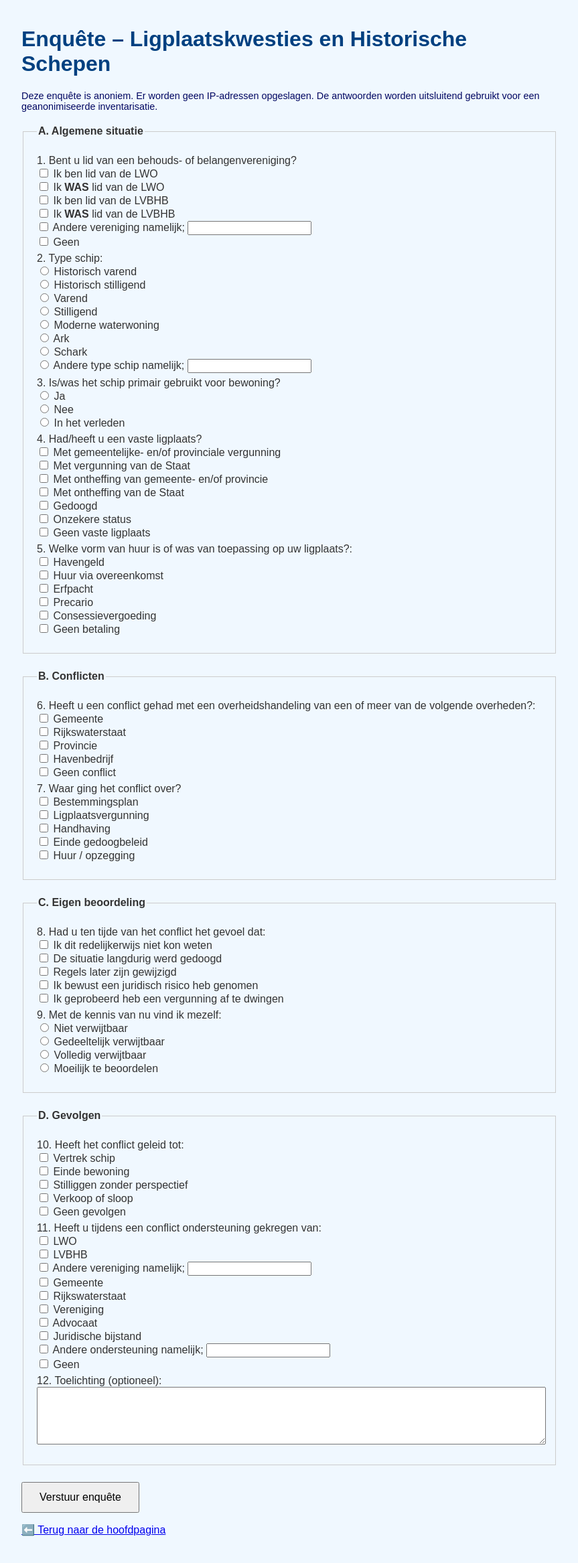
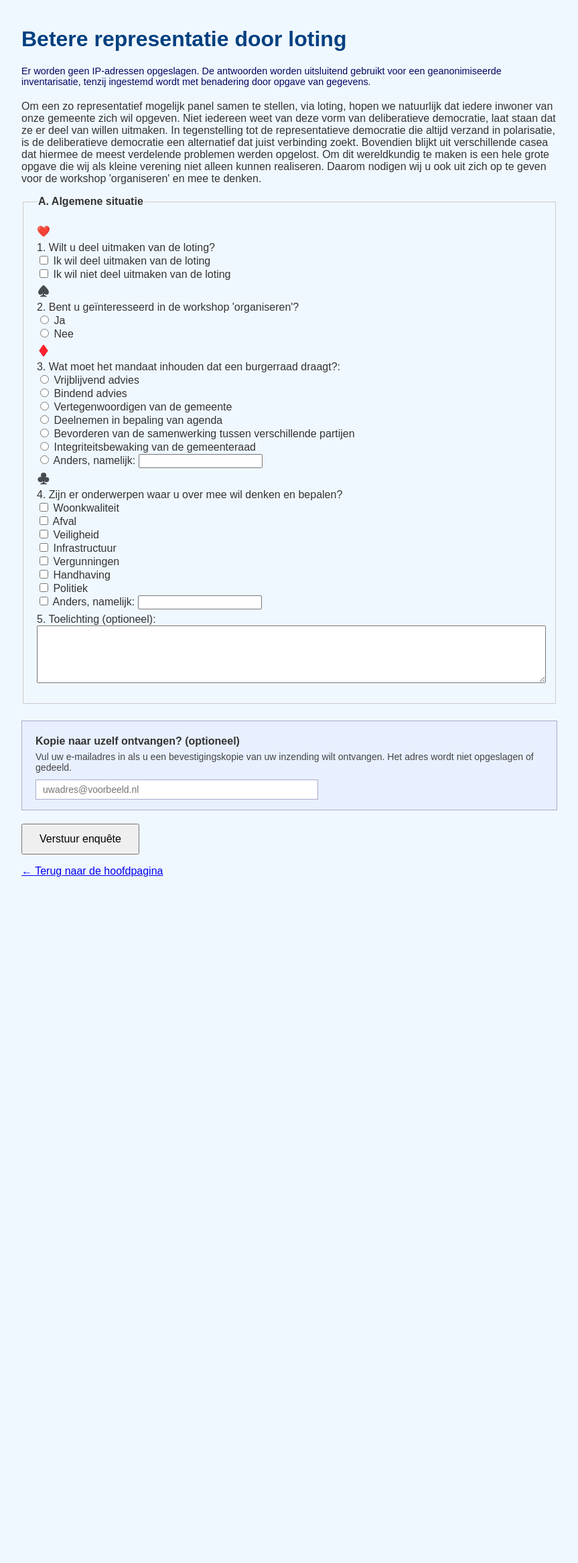
Before and after one commit to Klikblitser/VBBSKW, a Jekyll site: the page enquete.html, which Jekyll copies as it is, in a window 1280 px wide. Shown: the whole page at 67% size, without its empty margins (208-1071 px from the left). Built offline with Jekyll 4.4.1, drawn with Linux system fonts in a browser that asks for light colours; after the commit the page ends 1350 px from its top, so only the background shows below that.

Commit message:
nieuwe enquete

```diff
--- a/enquete.html
+++ b/enquete.html
@@ -2,7 +2,7 @@
 <html lang="nl">
 <head>
     <meta charset="UTF-8">
-    <title>Enquête – Ligplaatsen voor woonboten</title>
+    <title>Betere representatie door loting</title>
     <meta name="viewport" content="width=device-width, initial-scale=1.0">
     <style>
     body {
@@ -42,16 +42,44 @@
         color: #010661;
         margin-bottom: 20px;
     }
+    .email-kopie {
+        background: #e8f0ff;
+        border: 1px solid #aac;
+        padding: 15px 20px;
+        margin-bottom: 20px;
+    }
+    .email-kopie label {
+        font-weight: bold;
+        margin-bottom: 6px;
+    }
+    .email-kopie p {
+        font-size: 0.88em;
+        color: #444;
+        margin: 4px 0 10px;
+    }
+    .email-kopie input[type="email"] {
+        width: 100%;
+        max-width: 400px;
+        padding: 6px 10px;
+        font-size: 14px;
+        border: 1px solid #aac;
+    }
     </style>
 </head>
 
 <body>
 
-<h1>Enquête – Ligplaatskwesties en Historische Schepen</h1>
+<h1>Betere representatie door loting</h1>
 
 <p class="privacy">
-Deze enquête is anoniem. Er worden geen IP-adressen opgeslagen.
-De antwoorden worden uitsluitend gebruikt voor een geanonimiseerde inventarisatie.
+Er worden geen IP-adressen opgeslagen.
+De antwoorden worden uitsluitend gebruikt voor een geanonimiseerde inventarisatie, tenzij ingestemd wordt met benadering door opgave van gegevens.
+</p>
+
+<p class="toelichting">
+Om een zo representatief mogelijk panel samen te stellen, via loting, hopen we natuurlijk dat iedere inwoner van onze gemeente zich wil opgeven. Niet iedereen weet van deze vorm van deliberatieve democratie, laat staan dat ze er deel van willen uitmaken.
+In tegenstelling tot de representatieve democratie die altijd verzand in polarisatie, is de deliberatieve democratie een alternatief dat juist verbinding zoekt. Bovendien blijkt uit verschillende casea dat hiermee de meest verdelende problemen werden opgelost.
+Om dit wereldkundig te maken is een hele grote opgave die wij als kleine verening niet alleen kunnen realiseren. Daarom nodigen wij u ook uit zich op te geven voor de workshop 'organiseren' en mee te denken.
 </p>
 
 <form id="enqueteForm" action="https://formspree.io/f/xbdlnwpw" method="POST">
@@ -61,134 +89,64 @@ De antwoorden worden uitsluitend gebruikt voor een geanonimiseerde inventarisati
     <legend>A. Algemene situatie</legend>
 
     <label>
-        1. Bent u lid van een behouds- of belangenvereniging?<br>
-        <input type="checkbox" name="Vereniging" value="LWO"> Ik ben lid van de LWO<br>
-        <input type="checkbox" name="Vereniging" value="ExLWO"> Ik <strong>WAS</strong> lid van de LWO<br>
-        <input type="checkbox" name="Vereniging" value="LVBHB"> Ik ben lid van de LVBHB<br>
-        <input type="checkbox" name="Vereniging" value="ExLVBHB"> Ik <strong>WAS</strong> lid van de LVBHB<br>
-        <input type="checkbox" name="Vereniging" value="Andere"> Andere vereniging namelijk; <input type="text" name="Andere vereniging" value=""> <br>
-        <input type="checkbox" name="Vereniging" value="Geen"> Geen<br>
+    ❤️
     </label>
-
-
     <label>
-        2. Type schip:<br>
-        <input type="radio" name="Type schip" value="Historisch varend"> Historisch varend<br>
-        <input type="radio" name="Type schip" value="Historisch stilligend"> Historisch stilligend<br>
-        <input type="radio" name="Type schip" value="Varend"> Varend<br>
-        <input type="radio" name="Type schip" value="Stilligend"> Stilligend<br>
-        <input type="radio" name="Type schip" value="Moderne waterwoning"> Moderne waterwoning<br>
-        <input type="radio" name="Type schip" value="Ark"> Ark<br>
-        <input type="radio" name="Type schip" value="Schark"> Schark<br>
-        <input type="radio" name="Type schip" value="Andere"> Andere type schip namelijk; <input type="text" name="Andere type schip" value=""> <br>
+        1. Wilt u deel uitmaken van de loting?<br>
+        <input type="checkbox" name="Lotingopgave" value="LWO"> Ik wil deel uitmaken van de loting<br>
+        <input type="checkbox" name="Lotingopgave" value="ExLWO"> Ik wil niet deel uitmaken van de loting<br>
+    </label>
+    <label>
+    ♠️
+    </label>
+    <label>
+        2. Bent u geïnteresseerd in de workshop 'organiseren'?<br>
+        <input type="radio" name="Workshop" value="Ja"> Ja<br>
+        <input type="radio" name="Workshop" value="Nee"> Nee<br>
+    </label>
+    <label>
+    ♦️
+    </label>
+    <label>
+        3. Wat moet het mandaat inhouden dat een burgerraad draagt?:<br>
+        <input type="radio" name="Mandaat" value="Vrijblijvend advies"> Vrijblijvend advies<br>
+        <input type="radio" name="Mandaat" value="Bindend advies"> Bindend advies<br>
+        <input type="radio" name="Mandaat" value="Vertegenwoordigen van de gemeente"> Vertegenwoordigen van de gemeente<br>
+        <input type="radio" name="Mandaat" value="Deelnemen in bepaling van agenda"> Deelnemen in bepaling van agenda<br>
+        <input type="radio" name="Mandaat" value="Bevorderen van de samenwerking tussen verschillende partijen"> Bevorderen van de samenwerking tussen verschillende partijen<br>
+        <input type="radio" name="Mandaat" value="Integriteitsbewaking van de gemeenteraad"> Integriteitsbewaking van de gemeenteraad<br>
+        <input type="radio" name="Mandaat" value="Anders"> Anders, namelijk: <input type="text" name="Mandaat_anders" value=""> <br>
+    </label>
+    <label>
+    ♣️
+    </label>
+    <label>
+        4. Zijn er onderwerpen waar u over mee wil denken en bepalen?<br>
+        <input type="checkbox" name="Onderwerpen_meedenken" value="Woonkwaliteit"> Woonkwaliteit<br>
+        <input type="checkbox" name="Onderwerpen_meedenken" value="Afval"> Afval<br>
+        <input type="checkbox" name="Onderwerpen_meedenken" value="Veiligheid"> Veiligheid<br>
+        <input type="checkbox" name="Onderwerpen_meedenken" value="Infrastructuur"> Infrastructuur<br>
+        <input type="checkbox" name="Onderwerpen_meedenken" value="Vergunningen"> Vergunningen<br>
+        <input type="checkbox" name="Onderwerpen_meedenken" value="Handhaving"> Handhaving<br>
+        <input type="checkbox" name="Onderwerpen_meedenken" value="Politiek"> Politiek<br>
+        <input type="checkbox" name="Onderwerpen_meedenken" value="Anders"> Anders, namelijk: <input type="text" name="Onderwerpen_anders" value=""> <br>
     </label>
 
     <label>
-        3. Is/was het schip primair gebruikt voor bewoning?<br>
-        <input type="radio" name="Bewoning" value="Ja"> Ja<br>
-        <input type="radio" name="Bewoning" value="Nee"> Nee<br>
-        <input type="radio" name="Bewoning" value="In het verleden"> In het verleden
-    </label>
-
-    <label>
-        4. Had/heeft u een vaste ligplaats?<br>
-        <input type="checkbox" name="Ligplaats" value="Vergunning van gemeente- en/of provincie"> Met gemeentelijke- en/of provinciale vergunning<br>
-        <input type="checkbox" name="Ligplaats" value="Vergunning van staat"> Met vergunning van de Staat<br>
-        <input type="checkbox" name="Ligplaats" value="Ontheffing van gemeente- en/of provincie"> Met ontheffing van gemeente- en/of provincie<br>
-        <input type="checkbox" name="Ligplaats" value="Ontheffing van staat"> Met ontheffing van de Staat<br>
-        <input type="checkbox" name="Ligplaats" value="Gedoogd"> Gedoogd<br>
-        <input type="checkbox" name="Ligplaats" value="Onzekere status"> Onzekere status<br>
-        <input type="checkbox" name="Ligplaats" value="Geen vaste ligplaats"> Geen vaste ligplaats
-    </label>
-
-<label>
-    5. Welke vorm van huur is of was van toepassing op uw ligplaats?:<br>
-    <input type="checkbox" name="Betaling conform" value="Havengeld"> Havengeld<br>
-    <input type="checkbox" name="Betaling conform" value="Huur via overeenkomst"> Huur via overeenkomst<br>
-    <input type="checkbox" name="Betaling conform" value="Erfpacht"> Erfpacht<br>
-    <input type="checkbox" name="Betaling conform" value="Precario"> Precario<br>
-    <input type="checkbox" name="Betaling conform" value="Concessievergoeding"> Consessievergoeding<br>
-    <input type="checkbox" name="Betaling conform" value="Geen betaling"> Geen betaling<br>
+        5. Toelichting (optioneel):
+        <textarea name="Toelichting"></textarea>
     </label>
 </fieldset>
 
-<!-- B. Conflicten -->
-<fieldset>
-    <legend>B. Conflicten</legend>
+<!-- E-mailkopie -->
+<div class="email-kopie">
+    <label for="emailKopie">Kopie naar uzelf ontvangen? (optioneel)</label>
+    <p>Vul uw e-mailadres in als u een bevestigingskopie van uw inzending wilt ontvangen. Het adres wordt niet opgeslagen of gedeeld.</p>
+    <input type="email" id="emailKopie" name="_replyto" placeholder="uwadres@voorbeeld.nl" autocomplete="email">
+</div>
 
-    <label>
-        6. Heeft u een conflict gehad met een overheidshandeling van een of meer van de volgende overheden?:<br>
-        <input type="checkbox" name="Conflict met" value="Gemeente"> Gemeente<br>
-        <input type="checkbox" name="Conflict met" value="Rijkswaterstaat"> Rijkswaterstaat<br>
-        <input type="checkbox" name="Conflict met" value="Provincie"> Provincie<br>
-        <input type="checkbox" name="Conflict met" value="Havenbedrijf"> Havenbedrijf<br>
-        <input type="checkbox" name="Conflict met" value="Geen conflict"> Geen conflict
-    </label>
-
-    <label>
-        7. Waar ging het conflict over?<br>
-        <input type="checkbox" name="Onderwerp conflict" value="Bestemmingsplan"> Bestemmingsplan<br>
-        <input type="checkbox" name="Onderwerp conflict" value="Ligplaatsvergunning"> Ligplaatsvergunning<br>
-        <input type="checkbox" name="Onderwerp conflict" value="Handhaving"> Handhaving<br>
-        <input type="checkbox" name="Onderwerp conflict" value="Einde gedoogbeleid"> Einde gedoogbeleid<br>
-        <input type="checkbox" name="Onderwerp conflict" value="Huur/opzegging"> Huur / opzegging
-    </label>
-</fieldset>
-
-<!-- C. Eigen beoordeling -->
-<fieldset>
-    <legend>C. Eigen beoordeling</legend>
-
-    <label>
-        8. Had u ten tijde van het conflict het gevoel dat:<br>
-        <input type="checkbox" name="Beoordeling" value="Niet kunnen weten"> Ik dit redelijkerwijs niet kon weten<br>
-        <input type="checkbox" name="Beoordeling" value="Langdurig gedoogd"> De situatie langdurig werd gedoogd<br>
-        <input type="checkbox" name="Beoordeling" value="Regels gewijzigd"> Regels later zijn gewijzigd<br>
-        <input type="checkbox" name="Beoordeling" value="Bewust risico"> Ik bewust een juridisch risico heb genomen<br>
-        <input type="checkbox" name="Beoordeling" value="Vergunning afdwingen"> Ik geprobeerd heb een vergunning af te dwingen
-    </label>
-
-    <label>
-        9. Met de kennis van nu vind ik mezelf:<br>
-        <input type="radio" name="Eigenschuld" value="Niet verwijtbaar"> Niet verwijtbaar<br>
-        <input type="radio" name="Eigenschuld" value="Gedeeltelijk verwijtbaar"> Gedeeltelijk verwijtbaar<br>
-        <input type="radio" name="Eigenschuld" value="Volledig verwijtbaar"> Volledig verwijtbaar<br>
-        <input type="radio" name="Eigenschuld" value="Moeilijk te beoordelen"> Moeilijk te beoordelen
-    </label>
-</fieldset>
-
-<!-- D. Gevolgen -->
-<fieldset>
-    <legend>D. Gevolgen</legend>
-
-    <label>
-        10. Heeft het conflict geleid tot:<br>
-        <input type="checkbox" name="Gevolgen" value="Vertrek schip"> Vertrek schip<br>
-        <input type="checkbox" name="Gevolgen" value="Einde bewoning"> Einde bewoning<br>
-        <input type="checkbox" name="Gevolgen" value="Stilliggen"> Stilliggen zonder perspectief<br>
-        <input type="checkbox" name="Gevolgen" value="Verkoop of sloop"> Verkoop of sloop<br>
-        <input type="checkbox" name="Gevolgen" value="Geen gevolgen"> Geen gevolgen
-    </label>
-
-    <label>
-        11. Heeft u tijdens een conflict ondersteuning gekregen van:<br>
-        <input type="checkbox" name="Ondersteuning" value="LWO"> LWO<br>
-        <input type="checkbox" name="Ondersteuning" value="LVBHB"> LVBHB<br>
-        <input type="checkbox" name="Ondersteuning" value="Andere vereniging"> Andere vereniging namelijk; <input type="text" name="Andere vereniging" value=""> <br>
-        <input type="checkbox" name="Ondersteuning" value="Gemeente"> Gemeente<br>
-        <input type="checkbox" name="Ondersteuning" value="Rijkswaterstaat"> Rijkswaterstaat<br>
-        <input type="checkbox" name="Ondersteuning" value="Vereniging"> Vereniging<br>
-        <input type="checkbox" name="Ondersteuning" value="Advocaat"> Advocaat<br>
-        <input type="checkbox" name="Ondersteuning" value="Juridische bijstand"> Juridische bijstand<br>
-        <input type="checkbox" name="Ondersteuning" value="Andere"> Andere ondersteuning namelijk; <input type="text" name="Andere ondersteuning" value=""> <br>
-        <input type="checkbox" name="Ondersteuning" value="Geen"> Geen
-    </label>
-
-    <label>
-        12. Toelichting (optioneel):
-        <textarea name="Toelichting"></textarea>
-    </label>
-</fieldset>
+<!-- Verborgen Formspree-velden -->
+<input type="hidden" name="_subject" value="Nieuwe enquête-inzending – Ligplaatskwesties VBBSKW">
 
 <button type="submit" class="submit" id="submitBtn">Verstuur enquête</button>
 <div id="statusMessage" style="margin-top: 15px; padding: 10px; display: none;"></div>
@@ -206,12 +164,17 @@ De antwoorden worden uitsluitend gebruikt voor een geanonimiseerde inventarisati
     form.addEventListener('submit', async function(e) {
         e.preventDefault();
 
-        // Disable button tijdens verzending
         submitBtn.disabled = true;
         submitBtn.textContent = 'Bezig met verzenden...';
         statusMessage.style.display = 'none';
 
         const formData = new FormData(form);
+
+        // Verwijder leeg e-mailadres zodat Formspree geen lege reply-to verwerkt
+        const email = formData.get('_replyto');
+        if (!email || !email.trim()) {
+            formData.delete('_replyto');
+        }
 
         try {
             const response = await fetch(form.action, {
@@ -227,7 +190,10 @@ De antwoorden worden uitsluitend gebruikt voor een geanonimiseerde inventarisati
                 statusMessage.style.backgroundColor = '#d4edda';
                 statusMessage.style.color = '#155724';
                 statusMessage.style.border = '1px solid #c3e6cb';
-                statusMessage.innerHTML = '✅ <strong>Bedankt!</strong> Uw enquête is succesvol verzonden.';
+                statusMessage.innerHTML = '&#10003; <strong>Bedankt!</strong> Uw enquête is succesvol verzonden.'
+                    + (email && email.trim()
+                        ? ' Een kopie is verstuurd naar <em>' + email.trim() + '</em>.'
+                        : '');
                 form.reset();
             } else {
                 throw new Error('Verzending mislukt');
```
Also changed, not shown: other parts of enquete.html (+3 -3 lines). Lines whose indentation alone changed are shown as unchanged.
